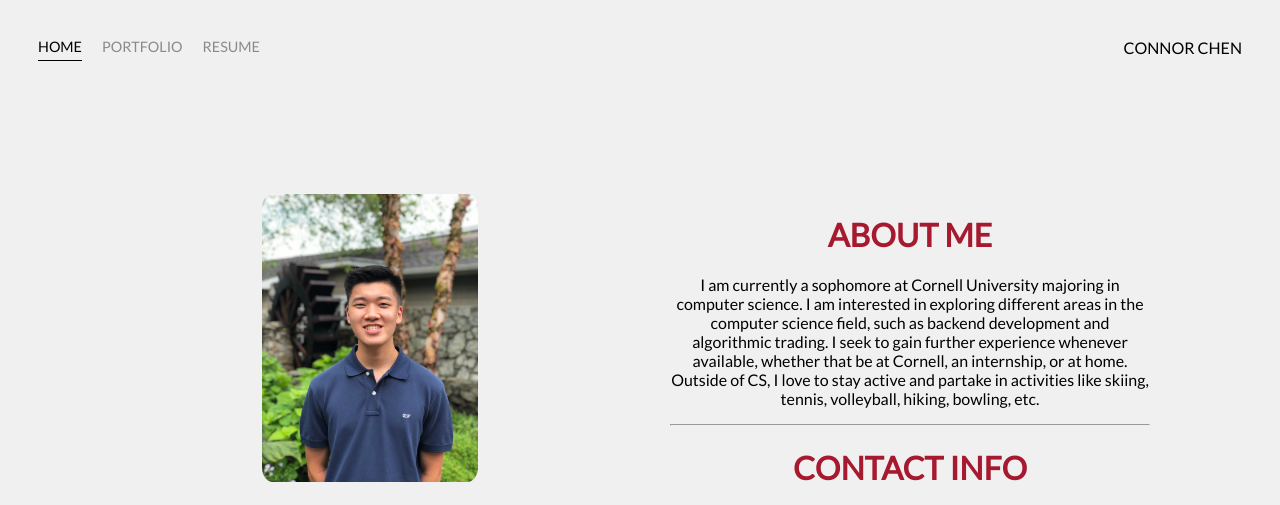
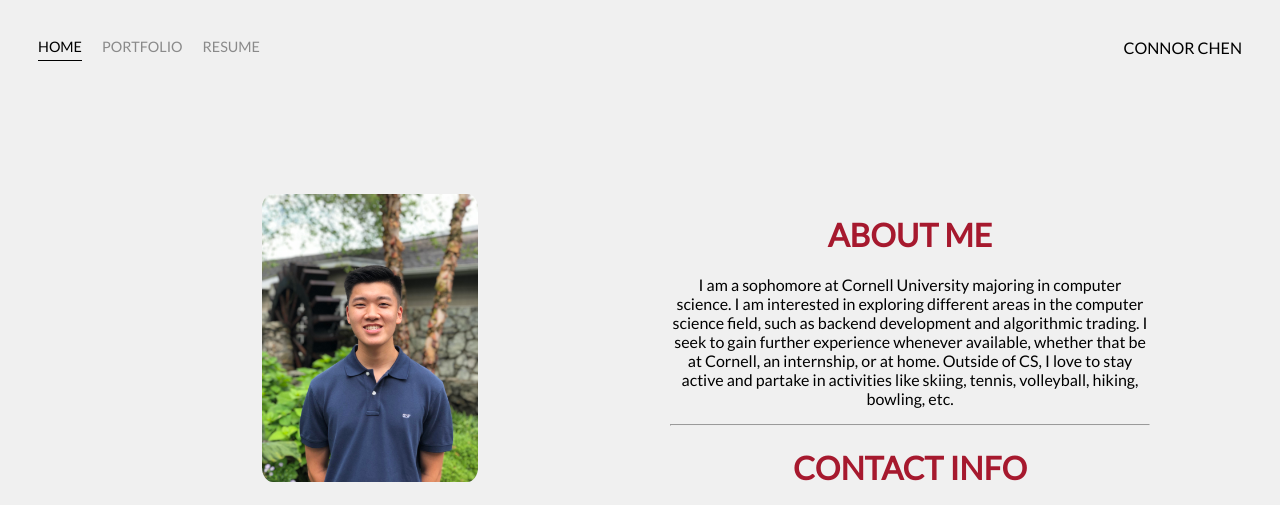
Before and after one commit to connorjchen/old--connorjchen.github.io, a plain HTML site: page index.html in a window 1280 px wide. Shown: the top 505 px of the page. Drawn offline with Linux system fonts and the light colour scheme.

Commit message:
removed currently

```diff
--- a/index.html
+++ b/index.html
@@ -40,7 +40,7 @@
                 <div class="profile-content-wrapper" style="padding-top:0;">
                     <h1>ABOUT ME</h1>
 
-                    <p>I am currently a sophomore at Cornell University majoring in computer science. I am interested in
+                    <p>I am a sophomore at Cornell University majoring in computer science. I am interested in
                         exploring different areas in the computer science field, such as backend development and
                         algorithmic trading. I seek to gain further experience whenever available, whether that be at
                         Cornell, an internship, or at home. Outside of CS, I love to stay active and partake in
```
